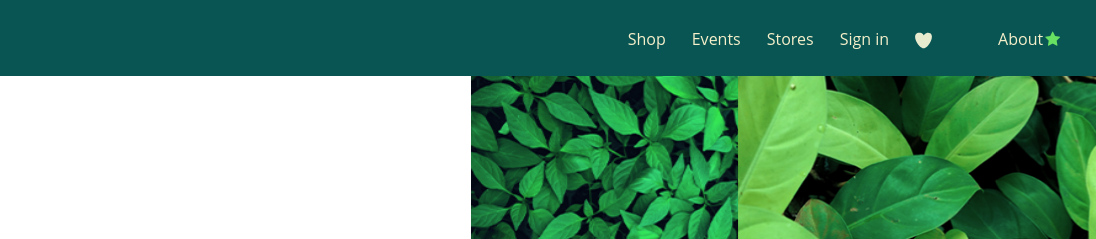
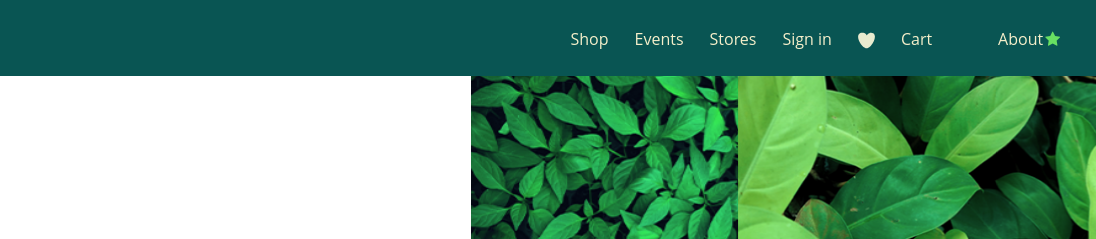
Before and after one commit to prernaprasad14/NaturePetal, a plain HTML site: page index.html in a window 1280 px wide. Shown: the top 239 px of the page, 184-1280 px from the left. Drawn offline with nearby package versions, Linux system fonts and the light colour scheme; files whose address does not match are found by name.

Commit message:
add nav link: Cart to link cart.html in index.html

```diff
--- a/index.html
+++ b/index.html
@@ -46,6 +46,9 @@
 							c-13-8.1-25.8-35-13-42.1c4.3-2.4,9.2-1.7,13-0.5c3.8,1.2,7.1,6.9,7.1,6.9s5.7-8.2,12.7-8c2,0.1,4.1,0.5,6.1,1.6
 							C54.9,9.4,48.2,28.4,38.4,39.6z"/>
 						</svg></a>
+ 					</li>
+					<li class="nav-item">
+						<a class="nav-link" href="cart.html">Cart</a>
  					</li>
 					<li class="nav-item">
 						<a class="nav-link" href="about.html">About<i class="fa fa-star"></i></a>
```
